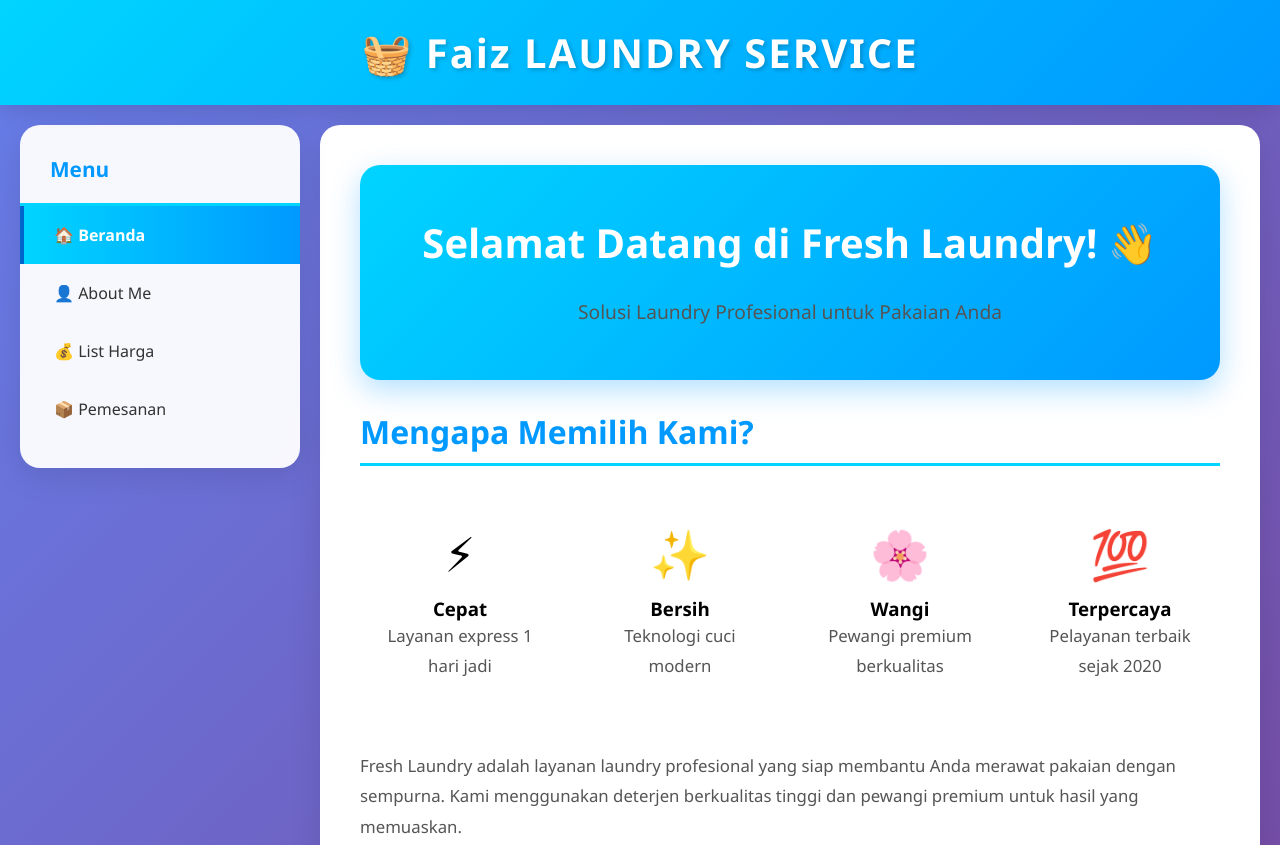
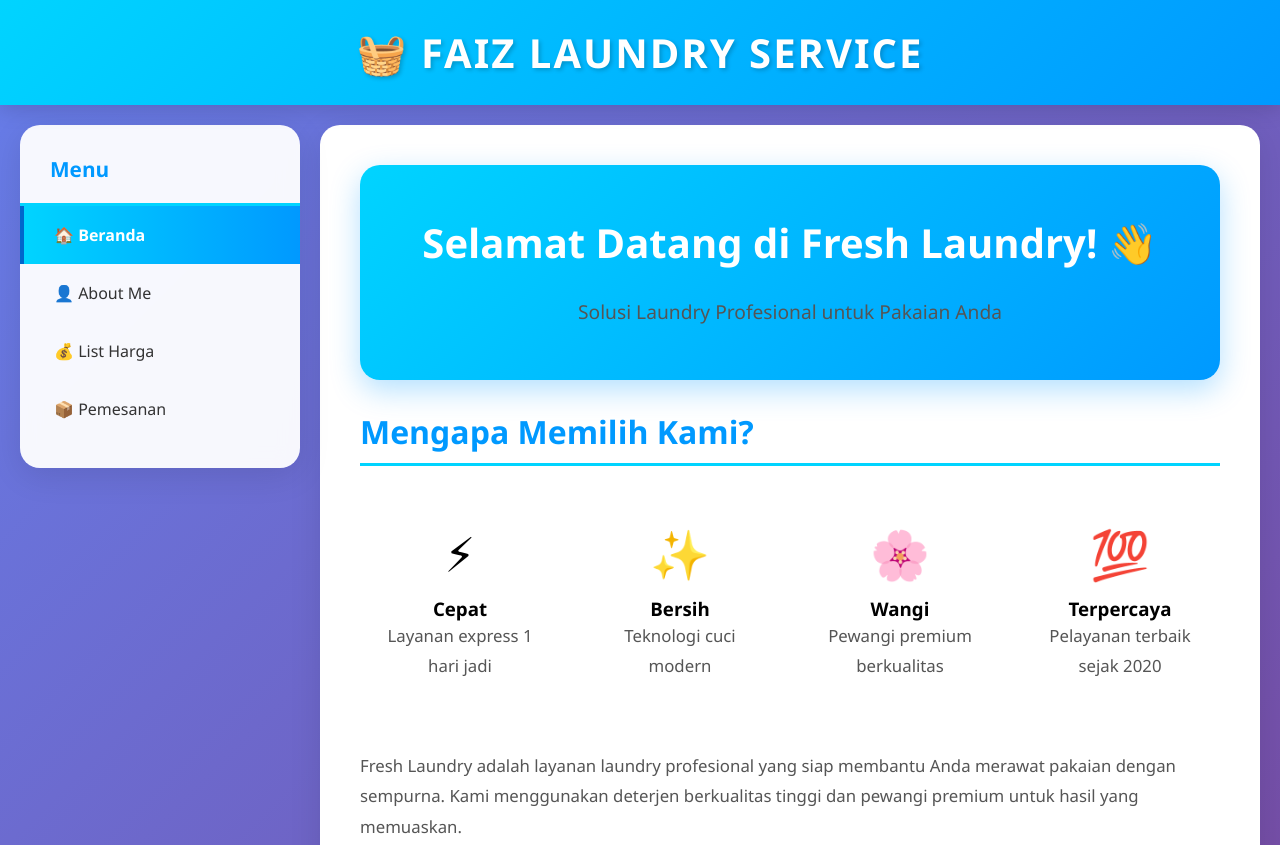
Before and after one commit to ShinigamiPW709/Tugas7-Loundry-Faiz-Damarul-Nizam, a plain HTML site: page index.html in a window 1280 px wide. Shown: the top 845 px of the page. Drawn offline with Linux system fonts and the light colour scheme.

Commit message:
ubah nama file

```diff
--- a/tugas7.html
+++ b/index.html
@@ -383,7 +383,7 @@
   </head>
   <body>
     <header>
-      <h1>🧺 Faiz LAUNDRY SERVICE</h1>
+      <h1>🧺 FAIZ LAUNDRY SERVICE</h1>
     </header>
 
     <button class="menu-toggle" onclick="toggleMenu()">☰ Menu</button>
```
